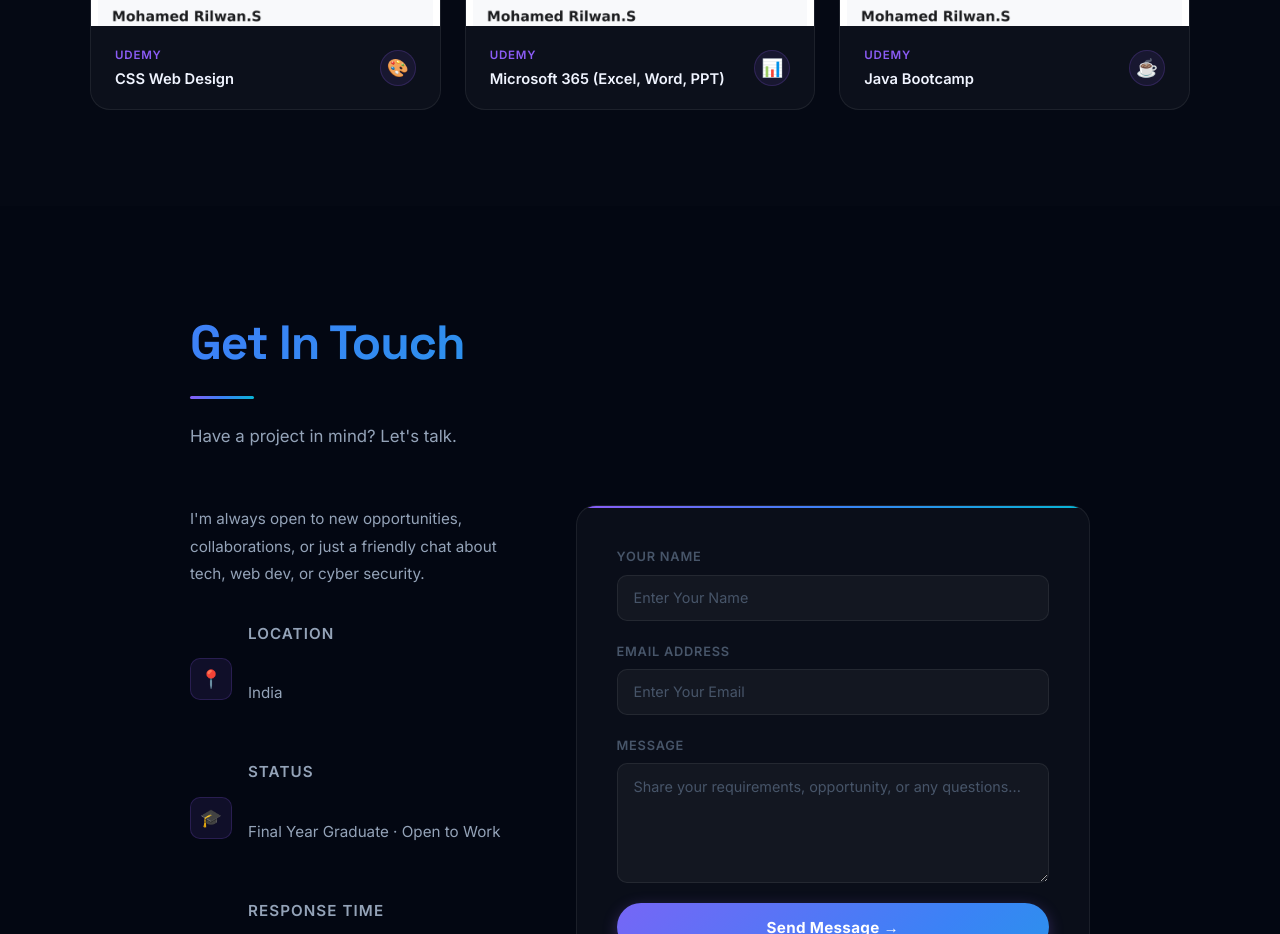
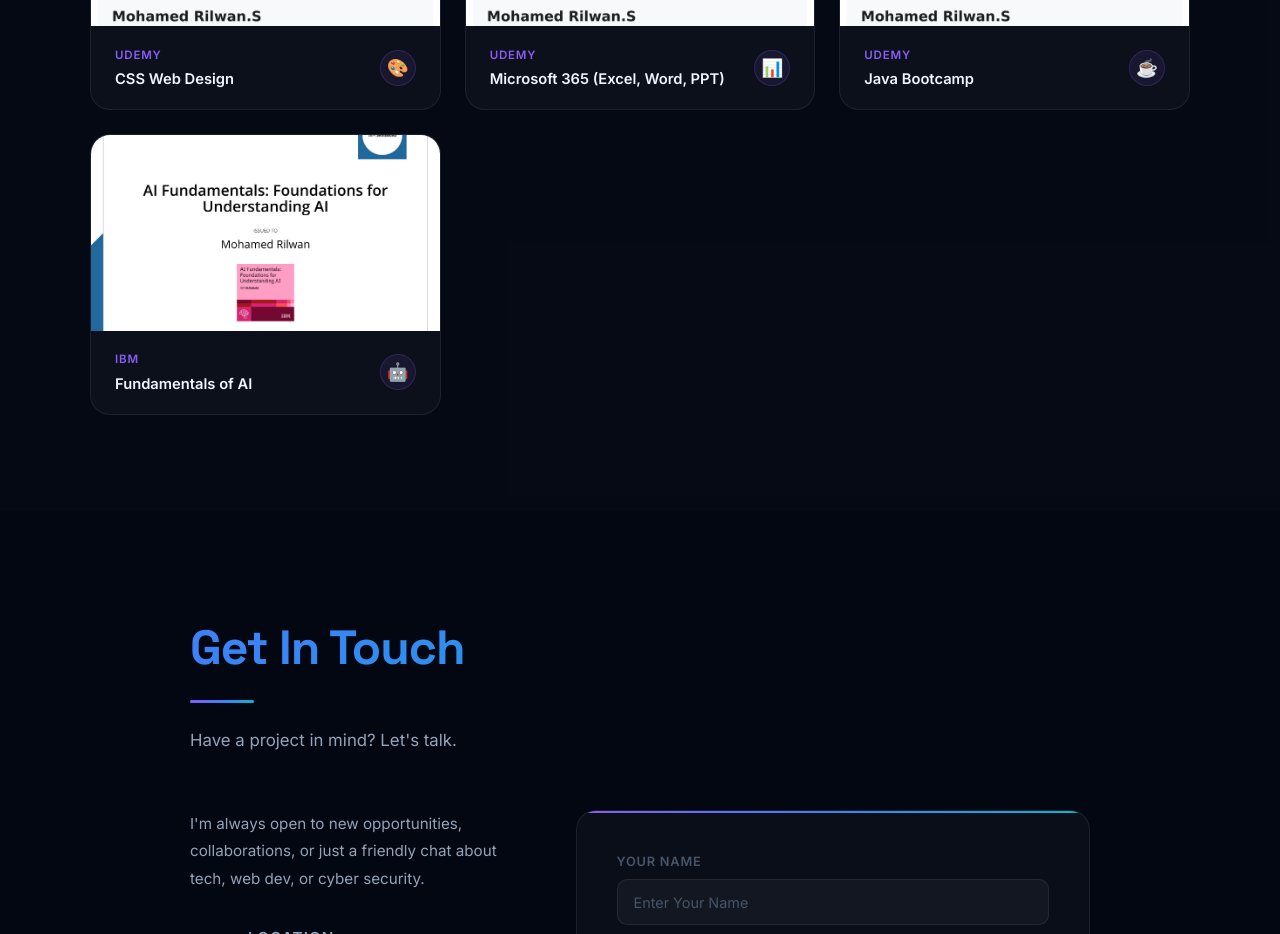
Before and after one commit to Fireff5/port, a React (Create React App) app: page / in a window 1280 px wide. Shown: the part 5780-6714 px from the top of the page. Built offline with nearby package versions, Linux system fonts and the light colour scheme.

Commit message:
resume,certficate update

```diff
--- a/src/components/Certificates.js
+++ b/src/components/Certificates.js
@@ -6,6 +6,7 @@ import ethicalHackingCert from '../assets/ethical-hacking-cert.jpg';
 import cssWebdesignCert from '../assets/csswebdesign-cert.jpg';
 import microsoft365Cert from '../assets/microsoft365-cert.jpg';
 import JavaBootcampCert from '../assets/Java-bootcamp-cert.jpg';
+import fundamentalsAICert from '../assets/fundamentalsAI-cert.jpg';
 
 const certs = [
   { img: fullstackCert, issuer: 'Digisailor', title: 'FullStack Development', icon: '🚀' },
@@ -14,6 +15,7 @@ const certs = [
   { img: cssWebdesignCert, issuer: 'Udemy', title: 'CSS Web Design', icon: '🎨' },
   { img: microsoft365Cert, issuer: 'Udemy', title: 'Microsoft 365 (Excel, Word, PPT)', icon: '📊' },
   { img: JavaBootcampCert, issuer: 'Udemy', title: 'Java Bootcamp', icon: '☕' },
+  { img: fundamentalsAICert, issuer: 'IBM', title: 'Fundamentals of AI', icon: '🤖' },
 ];
 
 const Certificates = () => (
--- a/src/components/Hero.js
+++ b/src/components/Hero.js
@@ -89,7 +89,7 @@ const Hero = () => {
               <FaArrowRight />
               View My Work
             </a>
-            <a href="/my resume.pdf" target="_blank" rel="noopener noreferrer" className="btn-outline">
+            <a href="/MyResume.pdf" target="_blank" rel="noopener noreferrer" className="btn-outline">
               <FaDownload />
               Resume
             </a>
```
Also changed, not shown: src/assets/fundamentalsAI-cert.jpg (added), 1 other file (tests, documents, lock files or other folders).
